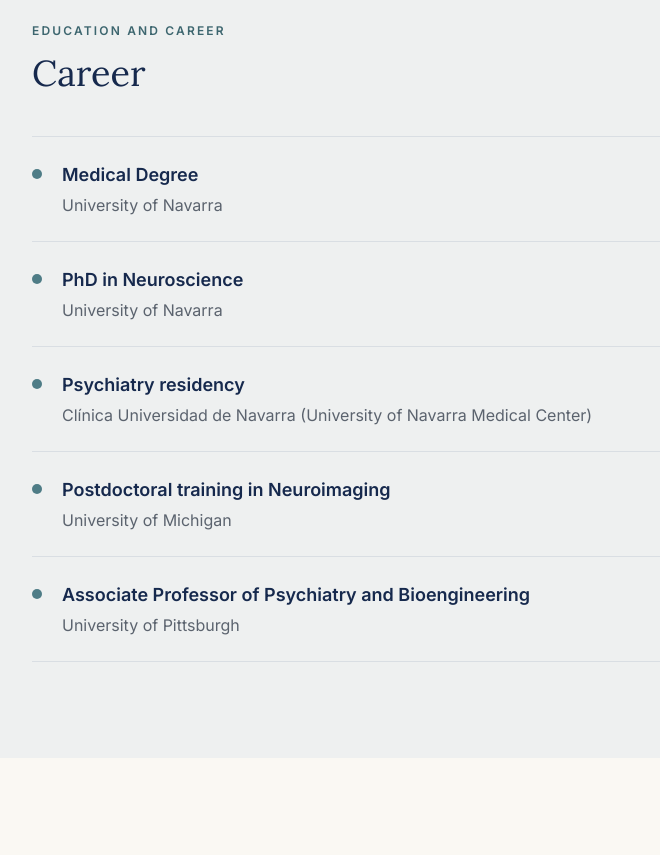
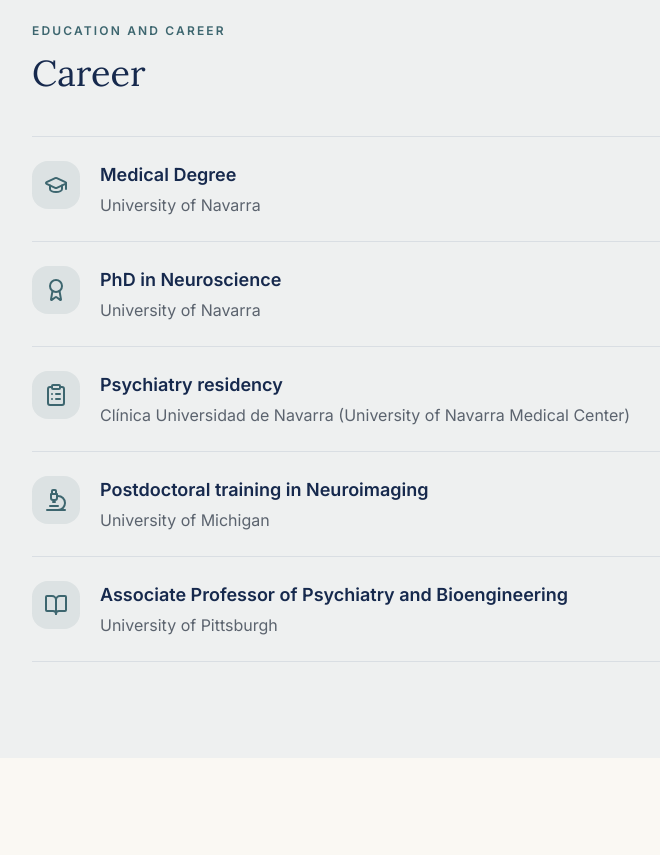
Before and after one commit to jpecinagithub/telepsiquiatria-dra-marta-pecina, a React (Vite) app: page /la-dra-pecina in a window 1280 px wide. Shown: the part 760-1615 px from the top of the page, without its empty margins (64-724 px from the left). Built offline with nearby package versions, Linux system fonts and the light colour scheme.

Commit message:
Career section: icon chips per milestone (graduation, award, clipboard, microscope, book)

```diff
--- a/src/pages/About.tsx
+++ b/src/pages/About.tsx
@@ -1,4 +1,5 @@
-import { Linkedin } from 'lucide-react'
+import { Linkedin, GraduationCap, Award, ClipboardList, Microscope, BookOpen } from 'lucide-react'
+import type { LucideIcon } from 'lucide-react'
 import { useLanguage, pick } from '../i18n/LanguageContext'
 import { usePageMeta, pageTitle } from '../components/Seo'
 import {
@@ -43,18 +44,22 @@
 const TRAJECTORY: Array<{
   title: Record<'en' | 'es', string>
   place: string
+  icon: LucideIcon
 }> = [
   {
     title: { es: 'Licenciatura en Medicina', en: 'Medical Degree' },
     place: 'University of Navarra',
+    icon: GraduationCap,
   },
   {
     title: { es: 'Doctorado en Neurociencia', en: 'PhD in Neuroscience' },
     place: 'University of Navarra',
+    icon: Award,
   },
   {
     title: { es: 'Residencia en Psiquiatría', en: 'Psychiatry residency' },
     place: 'Clínica Universidad de Navarra (University of Navarra Medical Center)',
+    icon: ClipboardList,
   },
   {
     title: {
@@ -62,6 +67,7 @@
       en: 'Postdoctoral training in Neuroimaging',
     },
     place: 'University of Michigan',
+    icon: Microscope,
   },
   {
     title: {
@@ -69,6 +75,7 @@
       en: 'Associate Professor of Psychiatry and Bioengineering',
     },
     place: 'University of Pittsburgh',
+    icon: BookOpen,
   },
 ]
 
@@ -140,12 +147,14 @@
               {TRAJECTORY.map((item, i) => (
                 <li
                   key={`${item.title.en}-${i}`}
-                  className="flex gap-5 border-b border-navy-800/10 py-6 first:border-t"
+                  className="flex items-start gap-5 border-b border-navy-800/10 py-6 first:border-t"
                 >
                   <span
-                    className="mt-2 h-2.5 w-2.5 shrink-0 rounded-full bg-teal-600"
+                    className="flex h-12 w-12 shrink-0 items-center justify-center rounded-2xl bg-teal-700/10 text-teal-700"
                     aria-hidden="true"
-                  />
+                  >
+                    <item.icon className="h-6 w-6" />
+                  </span>
                   <div>
                     <p className="text-lg font-semibold text-navy-900">
                       {pick(lang, item.title)}
```
